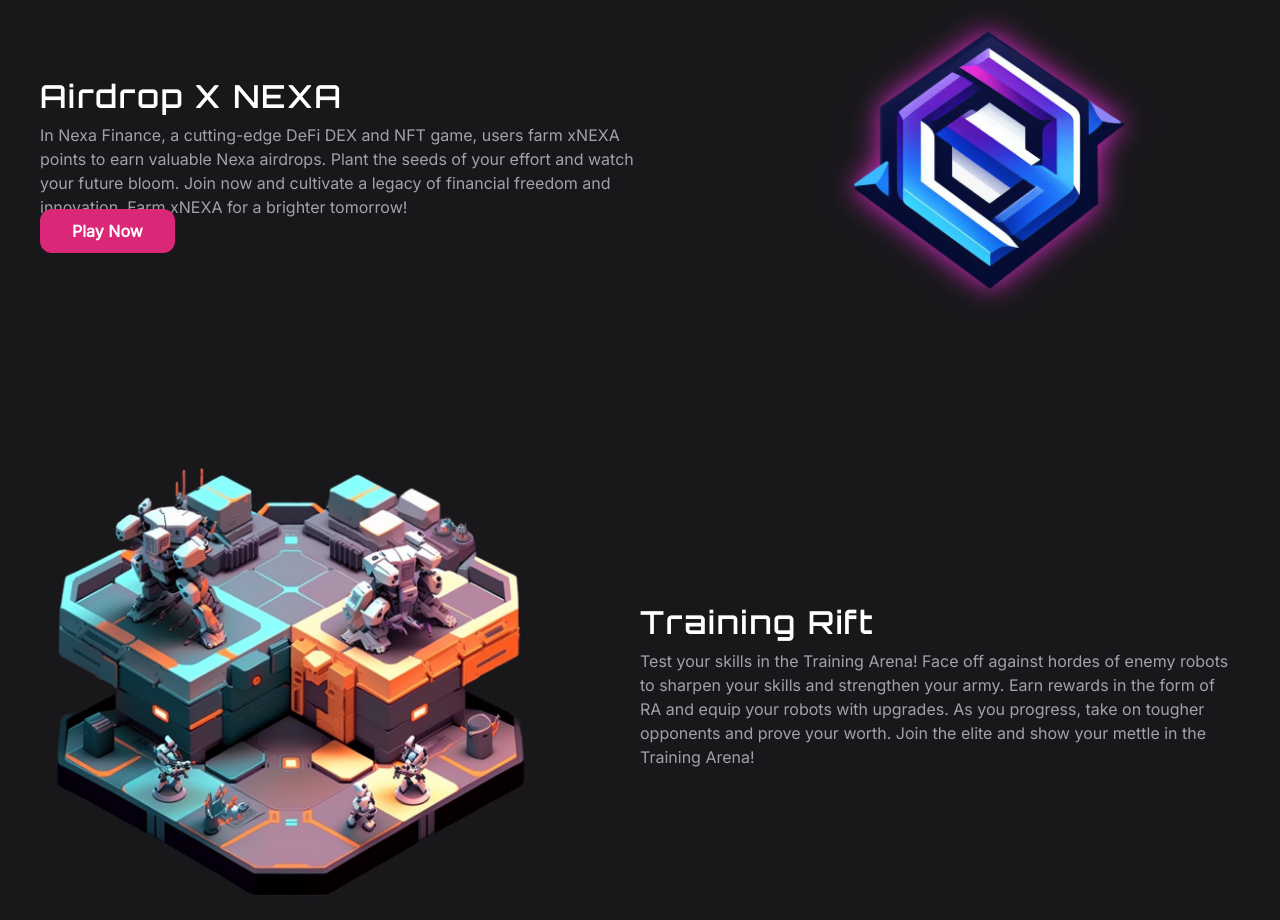
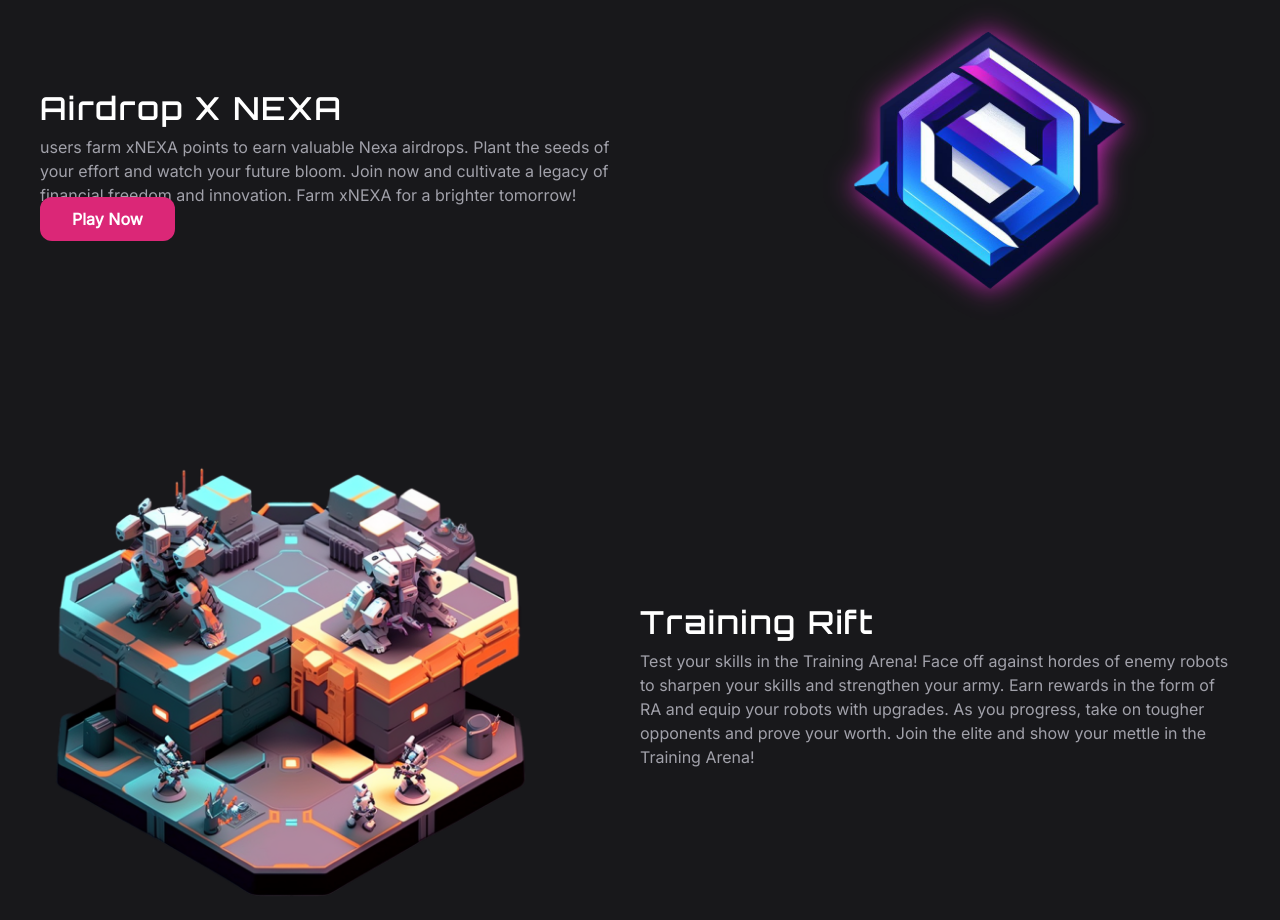
Before and after one commit to cryptomia69/website, a Next.js app: page / in a window 1280 px wide. Shown: the part 1140-2060 px from the top of the page. Built offline with nearby package versions, Linux system fonts and the light colour scheme.

Commit message:
Update index.jsx

```diff
--- a/pages/index.jsx
+++ b/pages/index.jsx
@@ -100,11 +100,11 @@ export default function Home() {
 									Airdrop X NEXA
 								</h2>
 								<p className="text-zinc-400">
-									In Nexa Finance, a cutting-edge DeFi DEX and NFT game,
 									users farm xNEXA points to earn valuable Nexa airdrops.
 									Plant the seeds of your effort and watch your future bloom.
 									Join now and cultivate a legacy of financial freedom and innovation.
-                                                                        Farm xNEXA for a brighter tomorrow!
+									Farm xNEXA for a brighter tomorrow!
+
 								</p>
 							<Link href="https://play.roborift.world/">
 								<a className="px-8 py-3 rounded-xl bg-pink-600 font-semibold my-5">
```
